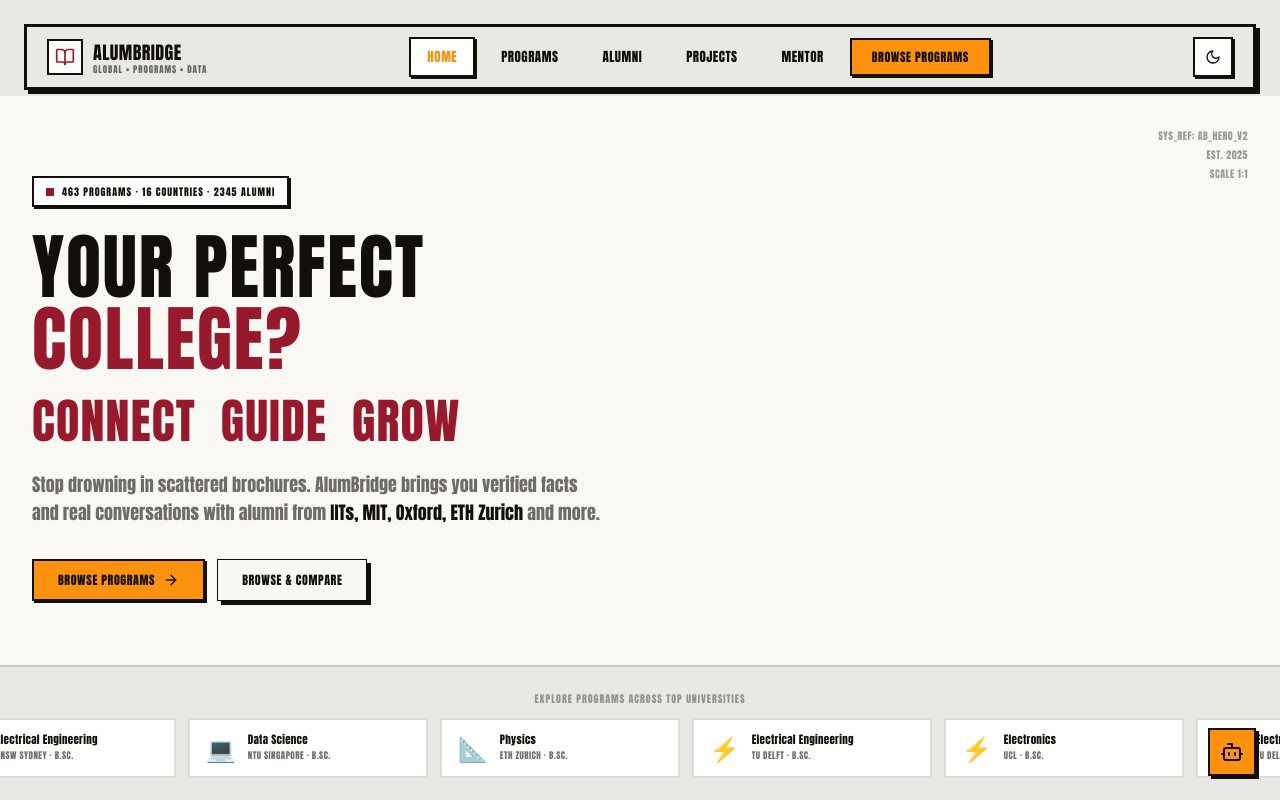
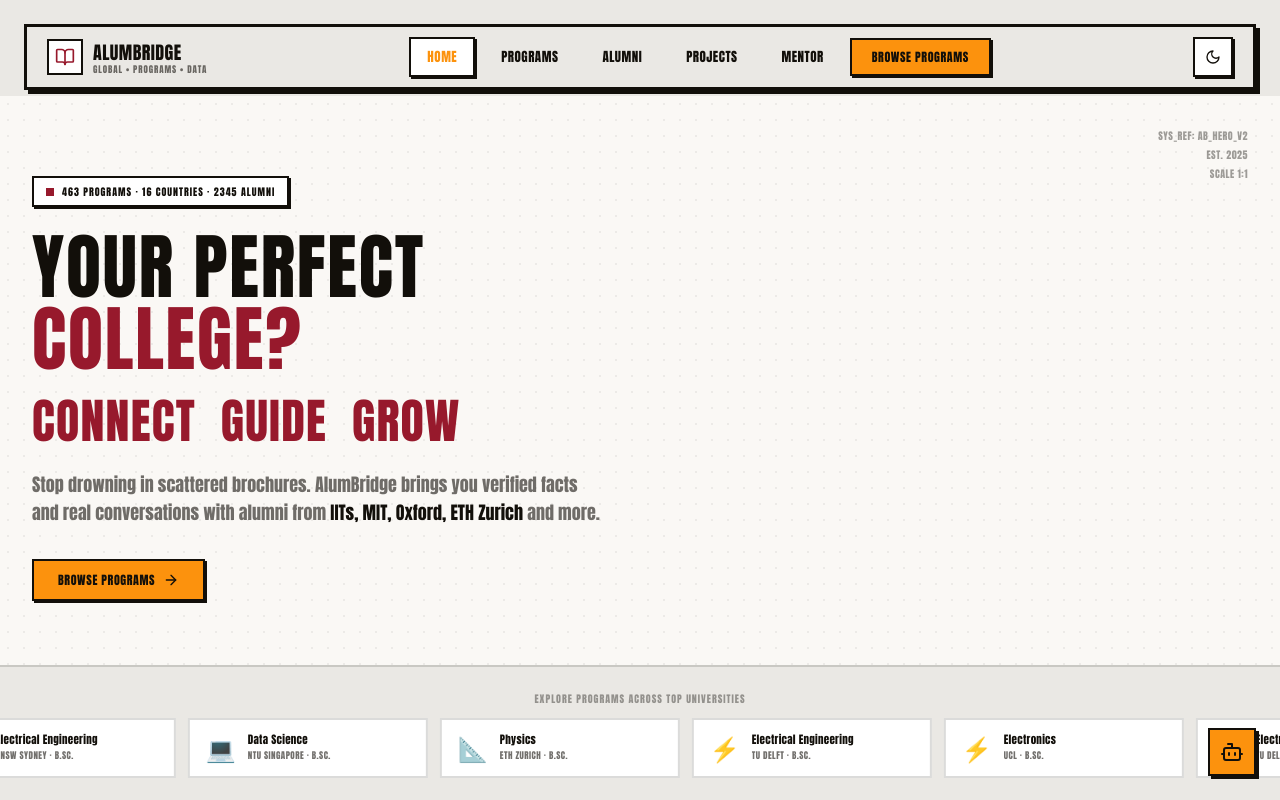
Before and after one commit to shouryasharan7-netizen/alumbridge, a React (Vite) app: page / in a window 1280 px wide. Shown: the top 800 px of the page. Built offline with nearby package versions, Linux system fonts and the light colour scheme; a web font is replaced by a local one.

Commit message:
style: remove Browse & Compare button from home page hero

```diff
--- a/src/pages/LandingPage.jsx
+++ b/src/pages/LandingPage.jsx
@@ -94,9 +94,6 @@ export default function LandingPage() {
             <div className="flex flex-col sm:flex-row gap-3">
               <Link to="/programs" className="btn-brutal btn-primary">
                 BROWSE PROGRAMS <ArrowRight className="w-4 h-4" />
-              </Link>
-              <Link to="/programs" className="btn-brutal btn-secondary">
-                BROWSE & COMPARE
               </Link>
             </div>
           </div>
```
